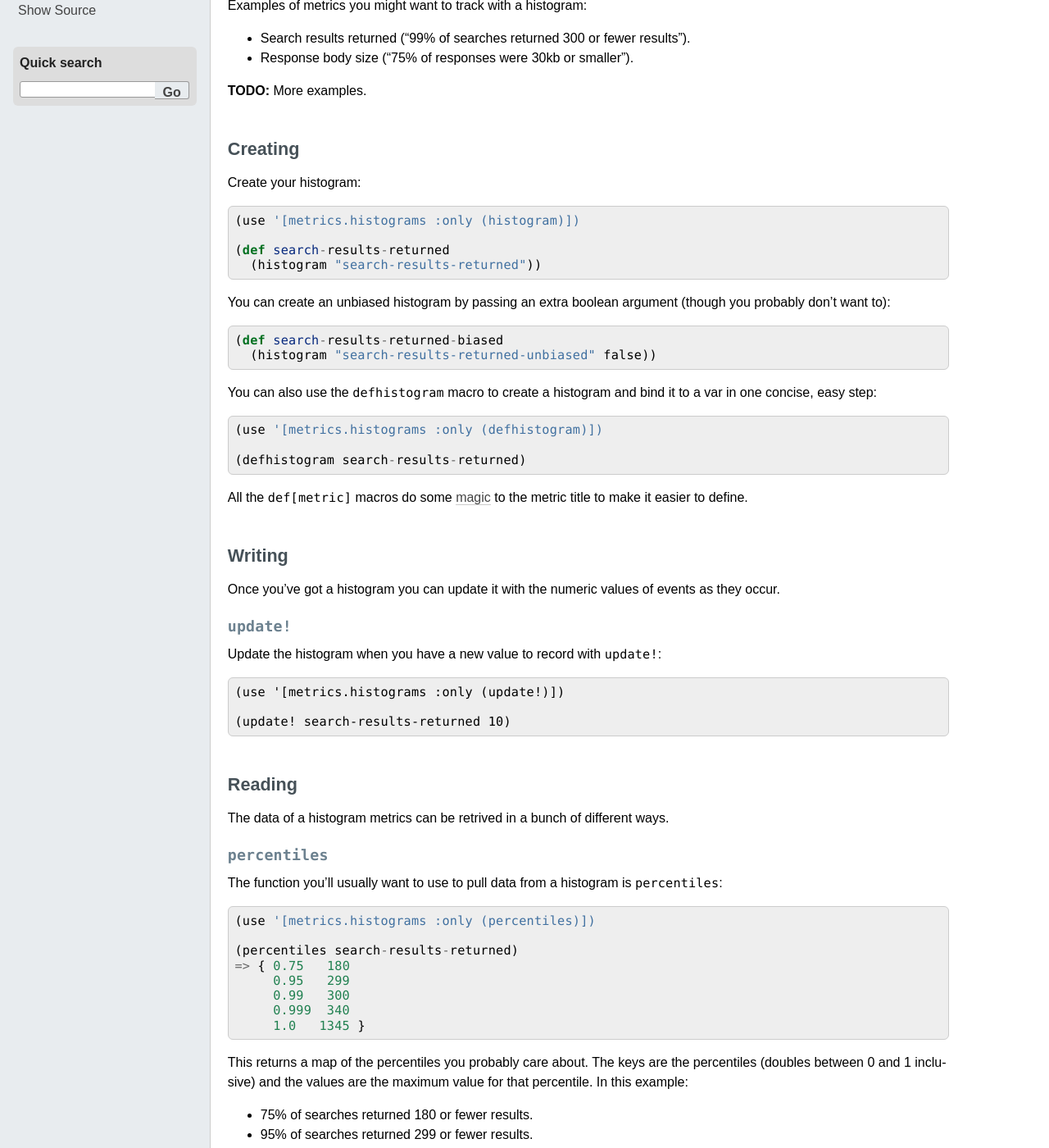
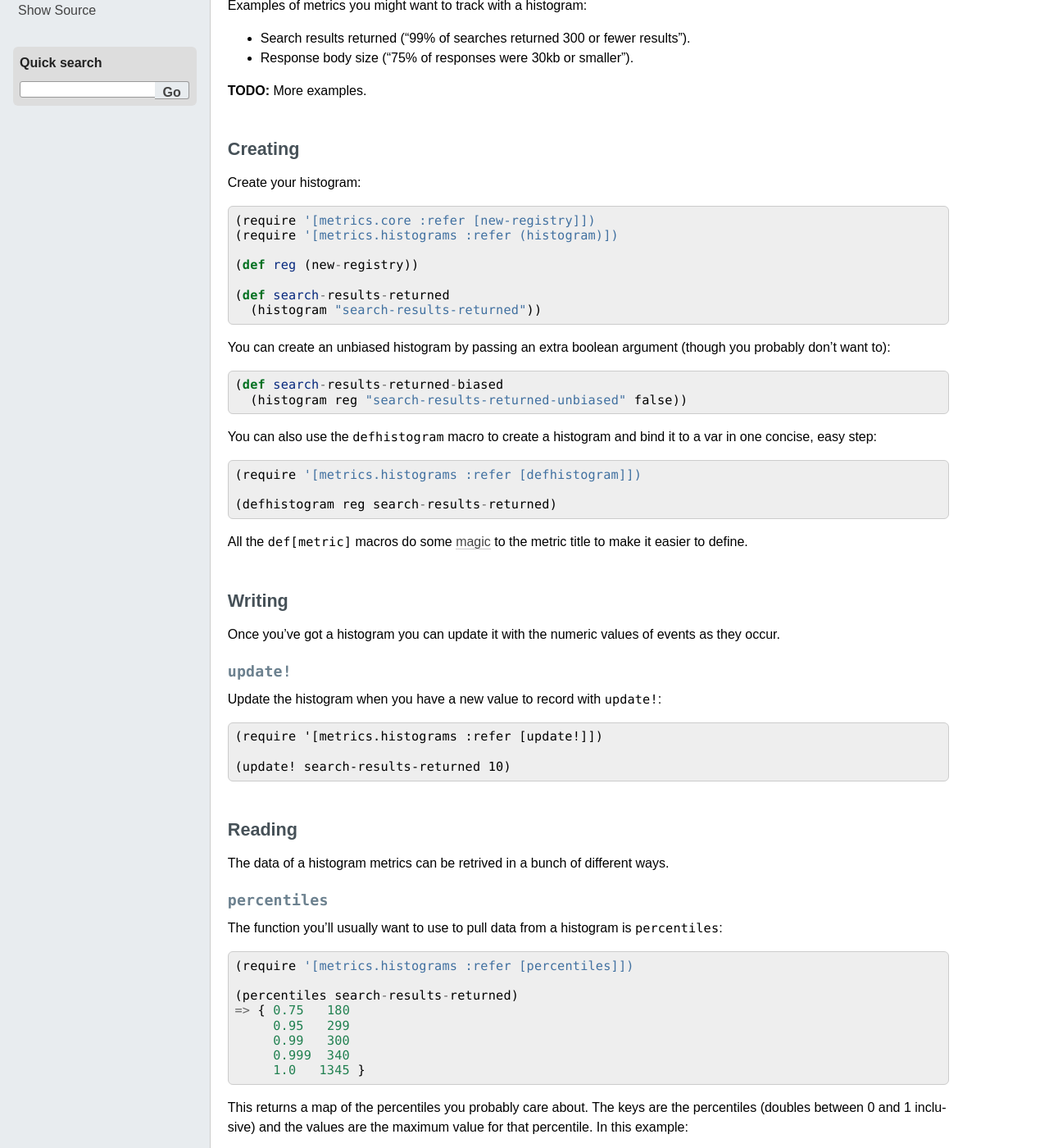
Before and after one commit to clj-commons/metrics-clojure, a Sphinx documentation site: the page built from docs/source/metrics/histograms.rst, in a window 1280 px wide and 1400 px high, scrolled down 545 px. Shown: the whole window at 82% size. Built offline with Sphinx 7.4.7, drawn with Linux system fonts in a browser that asks for light colours; some of the changed text lies outside the part shown.

Commit message:
Update histogram docs

```diff
--- a/docs/source/metrics/histograms.rst
+++ b/docs/source/metrics/histograms.rst
@@ -37,7 +37,10 @@ Creating
 
 Create your histogram::
 
-    (use '[metrics.histograms :only (histogram)])
+    (require '[metrics.core :refer [new-registry]])
+    (require '[metrics.histograms :refer (histogram)])
+
+    (def reg (new-registry))
 
     (def search-results-returned
       (histogram "search-results-returned"))
@@ -46,16 +49,16 @@ You can create an unbiased histogram by passing an extra boolean argument
 (though you probably don't want to)::
 
     (def search-results-returned-biased
-      (histogram "search-results-returned-unbiased" false))
+      (histogram reg "search-results-returned-unbiased" false))
 
 .. _histograms/defhistogram:
 
 You can also use the ``defhistogram`` macro to create a histogram and bind it to
 a var in one concise, easy step::
 
-    (use '[metrics.histograms :only (defhistogram)])
+    (require '[metrics.histograms :refer [defhistogram]])
 
-    (defhistogram search-results-returned)
+    (defhistogram reg search-results-returned)
 
 All the ``def[metric]`` macros do some :ref:`magic <desugaring>` to the metric
 title to make it easier to define.
@@ -73,7 +76,7 @@ as they occur.
 
 Update the histogram when you have a new value to record with ``update!``::
 
-    (use '[metrics.histograms :only (update!)])
+    (require '[metrics.histograms :refer [update!]])
 
     (update! search-results-returned 10)
 
@@ -90,7 +93,7 @@ The data of a histogram metrics can be retrived in a bunch of different ways.
 The function you'll usually want to use to pull data from a histogram is
 ``percentiles``::
 
-    (use '[metrics.histograms :only (percentiles)])
+    (require '[metrics.histograms :refer [percentiles]])
 
     (percentiles search-results-returned)
     => { 0.75   180
@@ -109,7 +112,7 @@ value for that percentile.  In this example:
 
 If you want a different set of percentiles just pass them as a sequence::
 
-    (use '[metrics.histograms :only (percentiles)])
+    (require '[metrics.histograms :refer [percentiles]])
 
     (percentiles search-results-returned [0.50 0.75])
     => { 0.50 100
@@ -123,7 +126,7 @@ If you want a different set of percentiles just pass them as a sequence::
 To get the number of data points recorded over the entire lifetime of this
 histogram::
 
-    (use '[metrics.histograms :only (number-recorded)])
+    (require '[metrics.histograms :refer [number-recorded]])
 
     (number-recorded search-results-returned)
     => 12882
@@ -136,7 +139,7 @@ histogram::
 To get the smallest data point recorded over the entire lifetime of this
 histogram::
 
-    (use '[metrics.histograms :only (smallest)])
+    (require '[metrics.histograms :refer [smallest]])
 
     (smallest search-results-returned)
     => 4
@@ -149,7 +152,7 @@ histogram::
 To get the largest data point recorded over the entire lifetime of this
 histogram::
 
-    (use '[metrics.histograms :only (largest)])
+    (require '[metrics.histograms :refer [largest]])
 
     (largest search-results-returned)
     => 1345
@@ -162,7 +165,7 @@ histogram::
 To get the mean of the data points recorded over the entire lifetime of this
 histogram::
 
-    (use '[metrics.histograms :only (mean)])
+    (require '[metrics.histograms :refer [mean]])
 
     (mean search-results-returned)
     => 233.12
@@ -175,7 +178,7 @@ histogram::
 To get the standard deviation of the data points recorded over the entire
 lifetime of this histogram::
 
-    (use '[metrics.histograms :only (std-dev)])
+    (require '[metrics.histograms :refer [std-dev]])
 
     (std-dev search-results-returned)
     => 80.2
@@ -191,7 +194,7 @@ know what you're doing.
 
 ::
 
-    (use '[metrics.histograms :only (sample)])
+    (require '[metrics.histograms :refer [sample]])
 
     (sample search-results-returned)
     => [12 2232 234 122]
```
